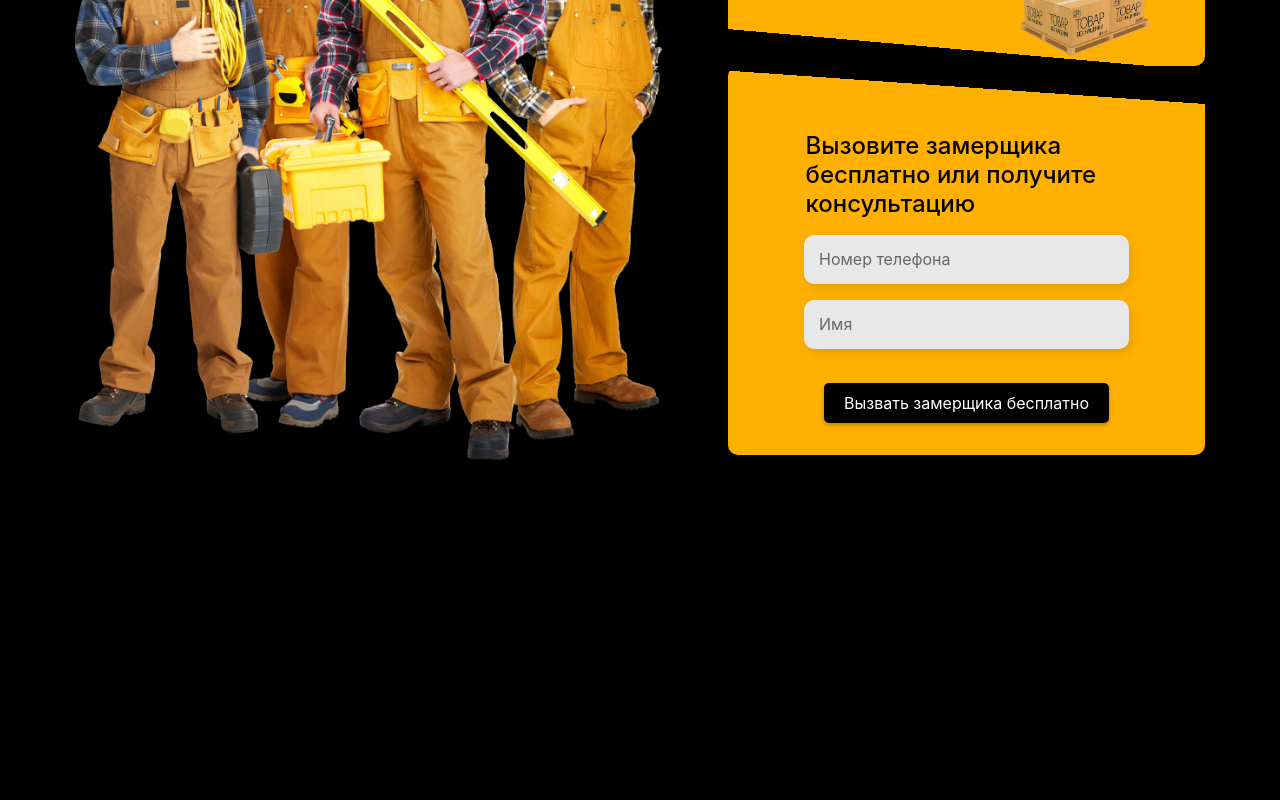
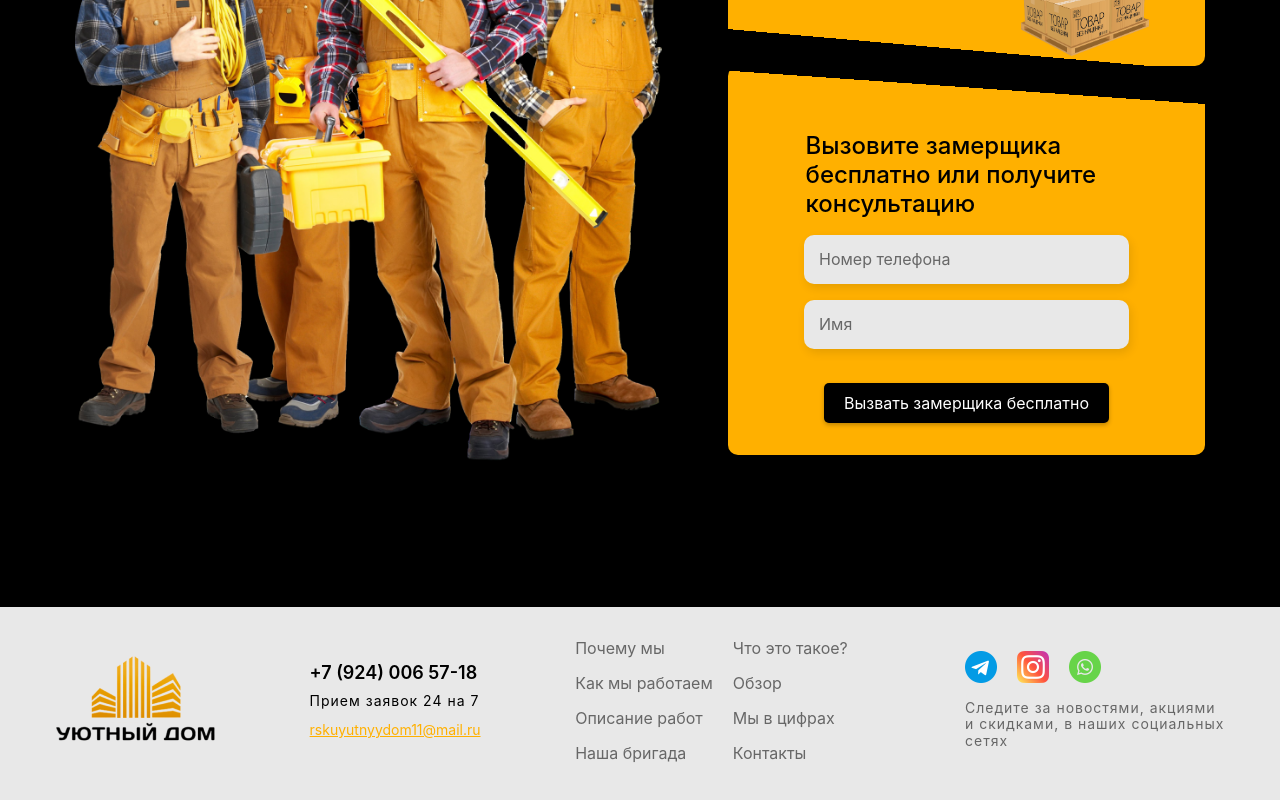
Before and after one commit to defcoast/react-cozy-house, a React (Create React App) app: page / in a window 1280 px wide. Shown: the part 6537-7337 px from the top of the page. Before the commit the page ends 7144 px from the top, so only its background shows below. Built offline with nearby package versions, Linux system fonts and the light colour scheme.

Commit message:
feature: Форма. Вынести форму в компонент

```diff
--- a/src/App.tsx
+++ b/src/App.tsx
@@ -10,6 +10,7 @@ import SectionExample from './components/sections/SectionExample/SectionExample'
 import SectionNumbers from './components/sections/SectionNumbers/SectionNumbers';
 import SectionAdditional from './components/sections/SectionAdditional/SectionAdditional';
 import SectionAction from './components/sections/SectionAction/SectionAction';
+import Footer from './components/common/Footer/Footer';
 
 /** Корневой компонент приложения. */
 const App: FC = (): JSX.Element => {
@@ -26,6 +27,7 @@ const App: FC = (): JSX.Element => {
                 <SectionNumbers />
                 <SectionAdditional />
                 <SectionAction />
+                <Footer />
             </main>
         </>
     );
--- /dev/null
+++ b/src/components/common/Footer/Footer.module.scss
@@ -0,0 +1,110 @@
+@import '../../../assets/styles/palette';
+@import '../../../assets/styles/adaptive';
+
+.footer {
+	width:            100%;
+	background-color: $platinum;
+	padding:          31px 20px 45px;
+}
+
+.logo {
+	width: unset;
+	height: unset;
+}
+
+.content {
+	display:               grid;
+	grid-template-columns: repeat(4, minmax(min-content, max-content));
+	align-items:           center;
+	justify-items:         center;
+	justify-content:       space-between;
+	max-width:             1170px;
+	margin:                0 auto;
+	gap:                   0 22px;
+
+	@include tablet {
+		grid-template-columns: 1fr;
+		grid-template-rows: repeat(4, minmax(min-content, max-content));
+	}
+}
+
+.numberBox {
+	display:   flex;
+	flex-flow: column;
+
+	@include tablet {
+		margin-top: 20px;
+	}
+}
+
+.number {
+	font-weight: 600;
+	font-size:   18px;
+	line-height: 1.22;
+	color:       $black;
+}
+
+.available {
+	font-weight:    400;
+	font-size:      14px;
+	line-height:    1.21;
+	letter-spacing: 1px;
+	color:          $black;
+	margin-top:     9px;
+}
+
+.mail {
+	font-weight:          400;
+	font-size:            14px;
+	line-height:          1.21;
+	text-decoration-line: underline;
+	color:                $primary;
+	margin-top:           12px;
+
+}
+
+.nav {
+	@include tablet {
+		margin-top: 28px;
+	}
+}
+
+.list {
+	display:               grid;
+	grid-template-columns: 1fr 1fr;
+	gap:                   15px 20px;
+
+	@include tablet {
+		display:   flex;
+		flex-flow: column;
+	}
+}
+
+.link {
+	font-weight: 400;
+	font-size:   16px;
+	line-height: 1.18;
+	color:       $placeholder;
+}
+
+.socialsList {
+	@include tablet {
+		margin-top:      32px;
+		justify-content: center;
+	}
+}
+
+.socialsText {
+	display:        block;
+	margin-top:     13px;
+	font-weight:    400;
+	font-size:      14px;
+	line-height:    1.21;
+	letter-spacing: 1px;
+	color:          $placeholder;
+	max-width:      260px;
+
+	@include tablet {
+		text-align: center;
+	}
+}
--- /dev/null
+++ b/src/components/common/Footer/Footer.tsx
@@ -0,0 +1,89 @@
+import {FC, JSX} from 'react';
+import styles from './Footer.module.scss';
+import Logo from '../Logo/Logo';
+import Tel from '../Tel/Tel';
+import {email} from '../../../globalParams';
+import SocialList from '../SocialList/SocialList';
+import {socialListData} from '../../../models/SocialListData';
+import {LogoType} from '../../../enums/LogoTypeEnum';
+
+/** Футер сайта. */
+const Footer: FC = (): JSX.Element => {
+    return (
+    <footer className={styles.footer} id="footer">
+        <div className={styles.content}>
+            <Logo
+            type={LogoType.FOOTER}
+            className={styles.logo}
+            />
+
+            <div className={styles.numberBox}>
+                <Tel className={styles.number}/>
+
+                <span className={styles.available}>
+					Прием заявок 24 на 7
+				</span>
+
+                <a href={`mailto:${email}`} className={styles.mail}>
+                    {email}
+                </a>
+            </div>
+
+            <nav className={styles.nav}>
+                <ul className={styles.list}>
+                    <li>
+                        <a href="#benefits" className={styles.link}>
+                            Почему мы
+                        </a>
+                    </li>
+                    <li>
+                        <a href="#about" className={styles.link}>
+                            Что это такое?
+                        </a>
+                    </li>
+                    <li>
+                        <a href="#steps" className={styles.link}>
+                            Как мы работаем
+                        </a>
+                    </li>
+                    <li>
+                        <a href="#equipment" className={styles.link}>
+                            Обзор
+                        </a>
+                    </li>
+                    <li>
+                        <a href="#" className={styles.link}>
+                            Описание работ
+                        </a>
+                    </li>
+                    <li>
+                        <a href="#numbers" className={styles.link}>
+                            Мы в цифрах
+                        </a>
+                    </li>
+                    <li>
+                        <a href="#action" className={styles.link}>
+                            Наша бригада
+                        </a>
+                    </li>
+                    <li>
+                        <a href="#footer" className={styles.link}>
+                            Контакты
+                        </a>
+                    </li>
+                </ul>
+            </nav>
+
+            <div>
+                <SocialList socialListData={socialListData}/>
+
+                <span className={styles.socialsText}>
+					Следите за новостями, акциями и скидками, в наших социальных сетях
+				</span>
+            </div>
+        </div>
+    </footer>
+    );
+}
+
+export default Footer;
--- a/src/components/common/Header/Header.tsx
+++ b/src/components/common/Header/Header.tsx
@@ -8,7 +8,7 @@ import SocialList from '../SocialList/SocialList';
 import MobileMenu from '../MobileMenu/MobileMenu';
 
 import {navigationData} from '../Navigation/NavigationData';
-import {socialListData} from '../SocialList/SocialListData';
+import {socialListData} from '../../../models/SocialListData';
 
 import styles from './Header.module.scss';
 
--- /dev/null
+++ b/src/components/common/Logo/Logo.module.scss
@@ -0,0 +1,5 @@
+.logo {
+	width:      168px;
+	height:     82px;
+	object-fit: cover;
+}
--- a/src/components/common/Logo/Logo.tsx
+++ b/src/components/common/Logo/Logo.tsx
@@ -1,21 +1,33 @@
 import {FC, JSX} from 'react';
+import imageLogo from '../../../assets/images/logo.svg'
+import imageFooterLogo from '../../../assets/images/footer-logo.png'
+import classNames from 'classnames';
+import styles from './Logo.module.scss';
+import {LogoType} from '../../../enums/LogoTypeEnum';
 
-import imageLogo from '../../../assets/images/logo.svg'
+
 
 /** Интерфейс пропсов компонента. */
 interface IProps {
     /** Класс корневого блока. */
-    className: string;
+    className?: string;
+
+    /** Тип логотипа. */
+    type?: LogoType;
 }
 
 /** Логотип сайта. */
-const Logo: FC<IProps> = ({className}): JSX.Element => {
+const Logo: FC<IProps> = (
+{
+    className,
+    type = LogoType.HEADER,
+}): JSX.Element => {
     return (
         <a href="/">
             <img
-            src={imageLogo}
+            src={LogoType.HEADER === type ? imageLogo : imageFooterLogo}
             alt="Логотип компании Уютный Дом"
-            className={className}
+            className={classNames(styles.logo, className)}
             />
         </a>
     );
--- a/src/components/common/MobileMenu/MobileMenu.tsx
+++ b/src/components/common/MobileMenu/MobileMenu.tsx
@@ -4,7 +4,7 @@ import Navigation from '../Navigation/Navigation';
 import {navigationData} from '../Navigation/NavigationData';
 import Tel from '../Tel/Tel';
 import SocialList from '../SocialList/SocialList';
-import {socialListData} from '../SocialList/SocialListData';
+import {socialListData} from '../../../models/SocialListData';
 import PrimaryBtn from '../../UI/buttons/PrimaryBtn/PrimaryBtn';
 
 /** Интерфейс пропсов компонента. */
--- a/src/components/sections/SectionAbout/SocialBox/SocialBox.tsx
+++ b/src/components/sections/SectionAbout/SocialBox/SocialBox.tsx
@@ -1,7 +1,7 @@
 import {FC, JSX} from 'react';
 import styles from './SocialBox.module.scss';
 import SocialList from '../../../common/SocialList/SocialList';
-import {socialListData} from '../../../common/SocialList/SocialListData';
+import {socialListData} from '../../../../models/SocialListData';
 
 /** Блок социальных сетей. */
 const SocialBox: FC = (): JSX.Element => {
--- /dev/null
+++ b/src/enums/LogoTypeEnum.ts
@@ -0,0 +1,5 @@
+/** Типы логотипа. */
+export enum LogoType {
+    HEADER = 1,
+    FOOTER = 2,
+}
--- a/src/globalParams.ts
+++ b/src/globalParams.ts
@@ -11,3 +11,6 @@ export const telegramLink: string  = 'https://t.me/uyutnyy_dom_vl';
 
 /** Ссылка на лс в вотсапе. */
 export const whatsAppLink: string  = 'https://wa.me/79644544484';
+
+/** Адрес электронной почты. */
+export const email: string         = 'rskuyutnyydom11@mail.ru';
```
Also changed, not shown: src/models/SocialListData.ts (renamed from src/components/common/SocialList/SocialListData.ts, +5 -5 lines), src/assets/images/footer-logo.png (added).
